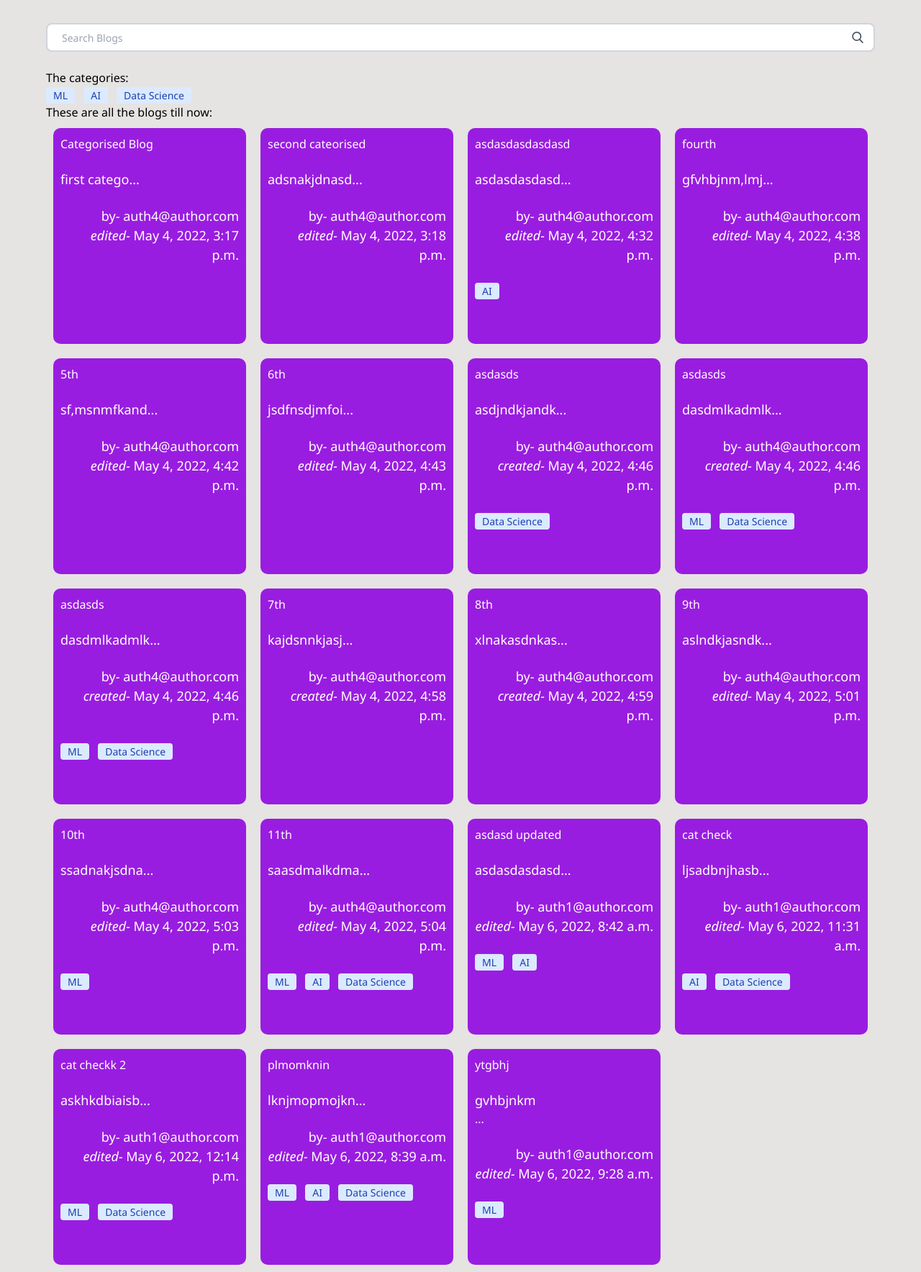
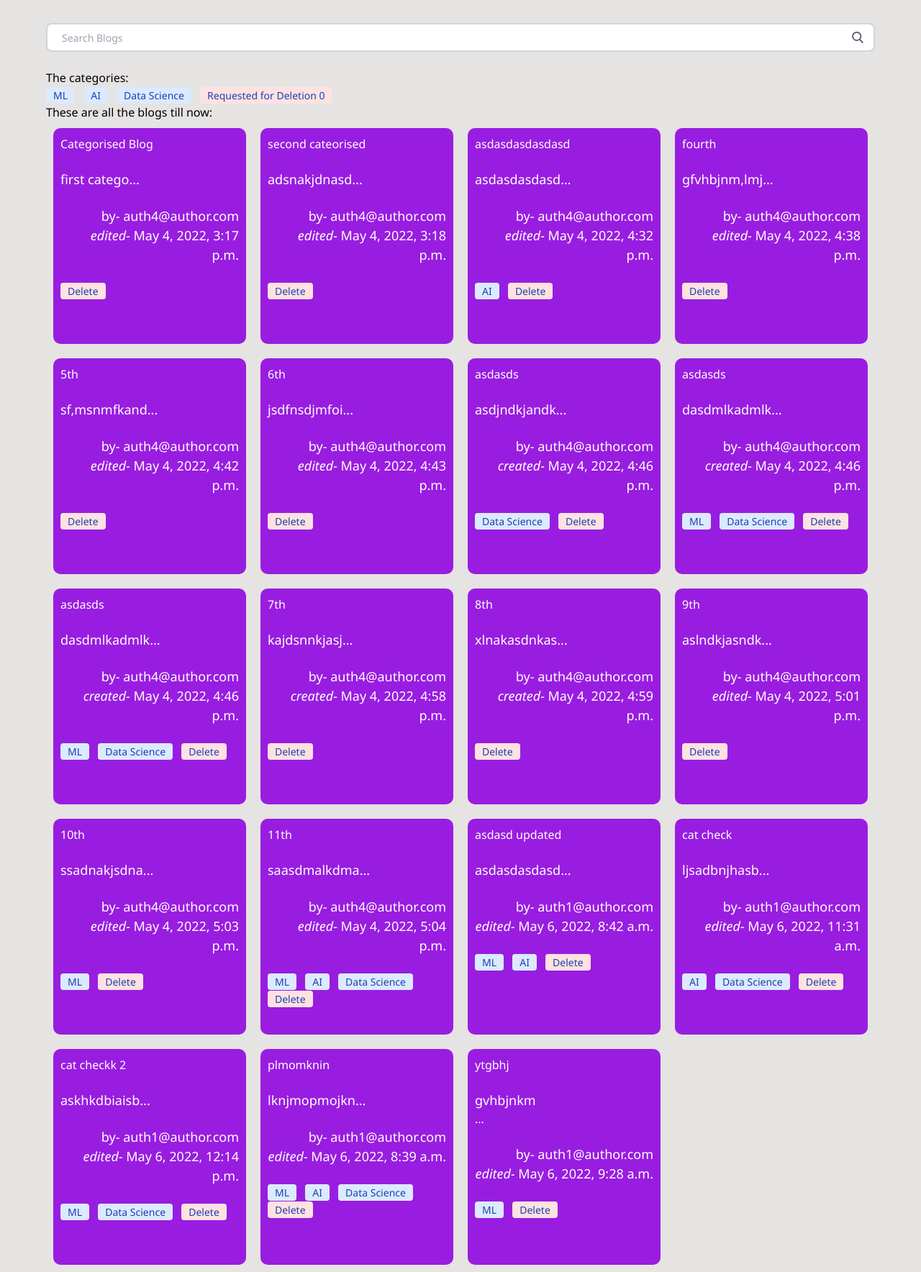
Before and after one commit to Mad-God/blogging-webllisto, a Django app: page /blog/list in a window 1280 px wide. Shown: the part 80-1848 px from the top of the page at 72% size. Run offline with Django 3.2, Linux system fonts and the light colour scheme; a user stored in the database is signed in; data comes from the database, SQL or seed files in the repository; both versions use the stored data as it was after the commit; some libraries are stand-ins or nearby versions.

Commit message:
delete view for blogs, delete filter on blog list for superuser

```diff
--- a/blog/forms.py
+++ b/blog/forms.py
@@ -13,7 +13,7 @@ class BlogCreationForm(forms.ModelForm):
 
     class Meta:
         model = Blog
-        fields = ("title", 'body', 'category')
+        fields = ("title", 'body', 'category', "deleted")
 
 
     # def save(self, commit=True, **kwargs):
--- a/blog/models.py
+++ b/blog/models.py
@@ -5,6 +5,7 @@ from django.shortcuts import redirect, reverse
 from datetime import datetime
 from tinymce.models import HTMLField
 from django.db.models import Count, F, Value, Q
+from django.db.models.signals import post_save, pre_save, post_delete, pre_delete
 
 from user.models import User
 
@@ -126,6 +127,8 @@ class Blog(models.Model):
 
     objects = BlogCustomModel()
 
+    deleted = models.BooleanField(default = False)
+
 
     def __str__(self):
         return self.title + ", by: " + str(self.author)
@@ -140,3 +143,16 @@ class Blog(models.Model):
                 cats += str(i)
         print("cats for the blog: ", cats)
         return str(self.title) + str(self.author) + cats
+
+
+
+
+def post_blog_created_signal(sender, instance, created, **kwargs):
+    # breakpoint()
+    print(instance, created)
+    if created:
+        instance.edited = None
+
+
+
+post_save.connect(post_blog_created_signal, sender = Blog)
--- a/blog/templates/blog/blog_list.html
+++ b/blog/templates/blog/blog_list.html
@@ -64,8 +64,22 @@
       </a>
 
    {% endfor %}
+
+{% comment %} Delete link if blogs requested for delete {% endcomment %}
+   {% if True %}
+   <a href = "{% url 'blog:to-delete-blog' %}" class = "text-right">
+      <span class="text-right bg-red-100 text-blue-800 text-sm font-medium mr-2 px-2.5 py-0.5 rounded dark:bg-red-200 dark:text-blue-800">Requested for Deletion {{del_request}}</span>
+
+   </a>
+   {% else %}
+   {% endif %}
+
+{% comment %} Blog list Heading {% endcomment %}
 {% if cat_label %}
    <h1> These are all the blogs in {{cat_label}}: </h1>
+{% elif num_del %}
+   <h1>{{cat_label}} blogs requested for deletion</h1>
+
 {% else %}
    <h1> These are all the blogs till now: </h1>
 {% endif %}
@@ -96,11 +110,19 @@
             <span class="bg-blue-100 text-blue-800 text-sm font-medium mr-2 px-2.5 py-0.5 rounded dark:bg-blue-200 dark:text-blue-800">{{cat}}</span>
 
          </a>
+         {% endfor %}
+         {% comment %} the delete button {% endcomment %}
+         {% if request.user.is_superuser %}
+          <a href = "{% url 'blog:blog-delete' pk=blog.id %}">
+             <span class="bg-red-100 text-blue-800 text-sm font-medium mr-2 px-2.5 py-0.5 rounded dark:bg-red-200 dark:text-blue-800">Delete</span>
 
-        {% endfor %}
+          </a>
+
+         {% else %}
+         {% endif %}
         </div>
-        </a>
+      </a>
 
-    {% endfor %}
-</div>
+      {% endfor %}
+   </div>
 {% endblock %}
--- a/blog/urls.py
+++ b/blog/urls.py
@@ -12,4 +12,6 @@ urlpatterns = [
     path('update/<int:pk>', blog_update,name = 'update'),
     path('list', blog_list,name = 'list'),
     path('category/<int:cat>', blog_by_category,name = 'category-blog'),
+    path('for-deletion', blog_for_deletion,name = 'to-delete-blog'),
+    path('delete-blog<int:pk>', blog_delete,name = 'blog-delete'),
 ]
--- a/blog/views.py
+++ b/blog/views.py
@@ -100,6 +100,7 @@ def blog_list(request):
     print(blogs)
     context = {"blogs":blogs}
     context["categories"] = Category.objects.all()
+    context["del_request"] = Blog.objects.filter(deleted = True).count()
     return render(request, "blog/blog_list.html", context)
 
 
@@ -126,3 +127,14 @@ def blog_by_category(request, cat = None):
     context["categories"] = Category.objects.all()
     context["cat_label"] = cat.name
     return render(request, "blog/blog_list.html", context)
+
+
+def blog_for_deletion(request):
+    blogs = Blog.objects.filter(deleted = True)
+    return render(request, "blog/blog_list.html", {"blogs":blogs, "num_del":len(blogs)})
+
+
+def blog_delete(request, pk):
+    blog = Blog.objects.get(id = pk)
+    blog.delete()
+    return redirect("blog:list")
--- a/temp.txt
+++ b/temp.txt
@@ -53,3 +53,8 @@ todo:
     done: author for blog now being set through __init__ of form,
             no longer overriding save() of form class, so longer have to
             save the blog object twice for m2m field
+    done: optimise category wise blog fetching query in the queryset class
+
+    done: delete view for blogs
+
+    done: added delete filter to blogs to see blgos requested for deletion
--- a/user/admin.py
+++ b/user/admin.py
@@ -11,6 +11,7 @@ class UserAdminConf(admin.ModelAdmin):
         '''
             check if the 'verified field is changed on the model. If yes, and verified is true, sends the mail.
         '''
+
         if 'verified' in form.changed_data and obj.verified:
             # send mail
             print("mail was sent from the signal. to the user")
```
Also changed, not shown: db.sqlite3.
